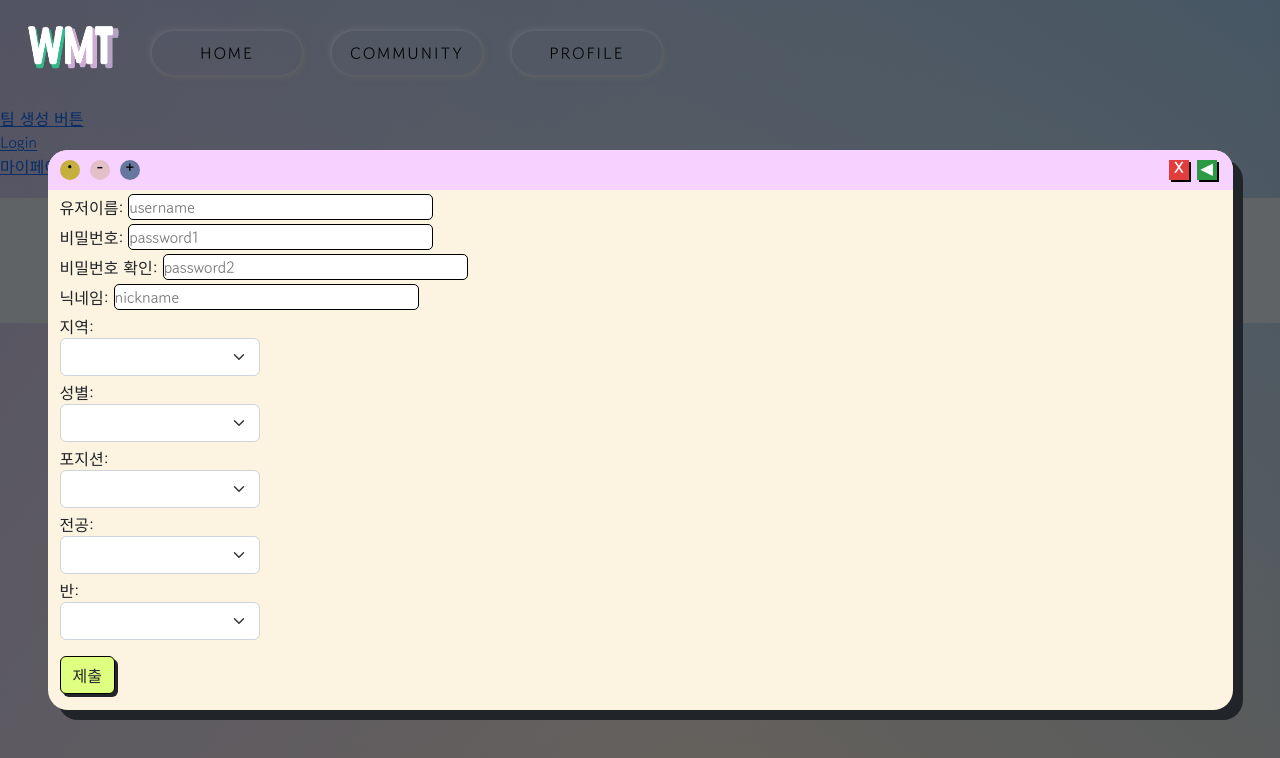
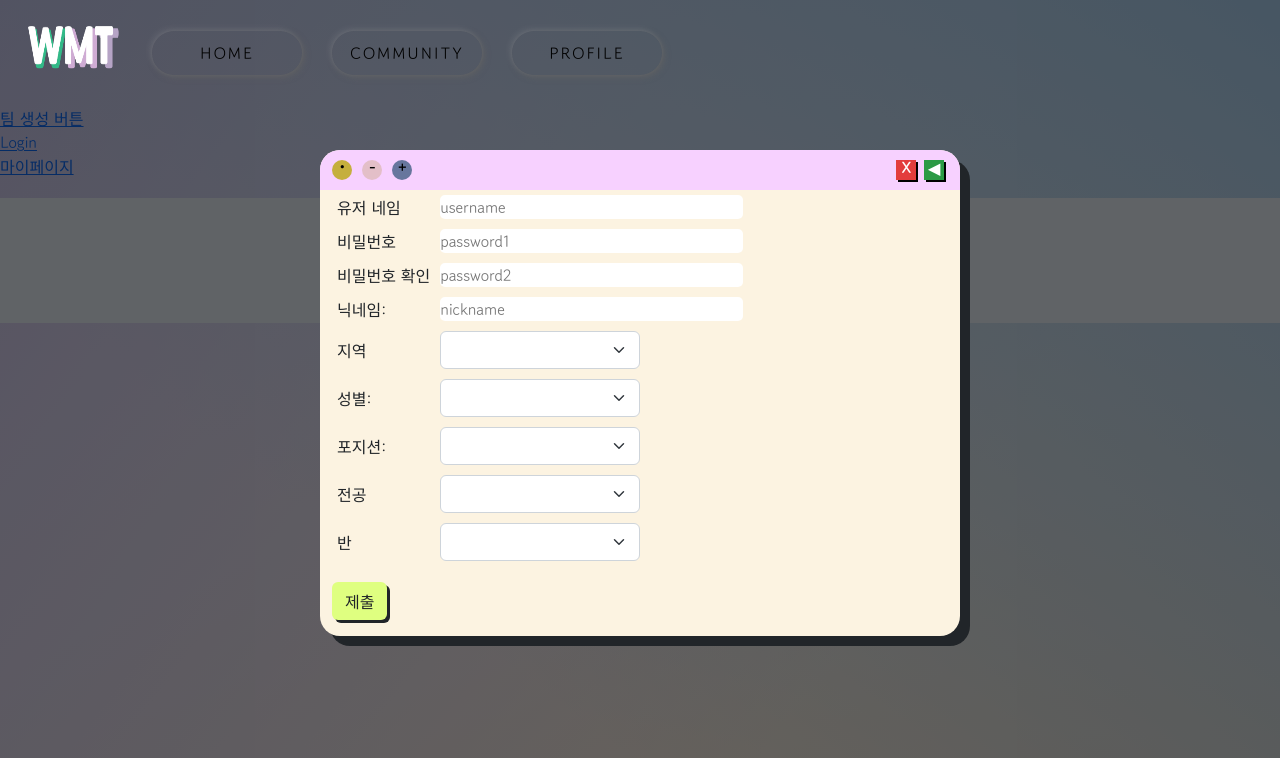
Before and after one commit to siwon-park/Find_Dev_Team, a Vue app in the folder fdt_pjt_front/: page /signup in a window 1280 px wide. Shown: the top 758 px of the page. Built offline with nearby package versions, Linux system fonts and the light colour scheme; a web font is replaced by a local one.

Commit message:
220703 hj:update

```diff
--- a/fdt_pjt_front/src/components/MainPage/MemberList.vue
+++ b/fdt_pjt_front/src/components/MainPage/MemberList.vue
@@ -1,4 +1,6 @@
 <template>
+<div>
+
   <div class="flip-card">
     <div class="flip-card-inner">
       <div class="flip-card-front">
@@ -10,6 +12,7 @@
 
       <div class="flip-card-back">
         <div class="inner-content py-3 px-3 d-flex flex-column justify-content-evenly">
+          <div class="container">
             <div class="each-content">
               닉네임: {{this.eachUser.nickname}} <a role="button" @click="followUser()"><i class="fa-solid fa-star" v-bind:class="{ bookmark: isBookmarked }"></i></a>
             </div>
@@ -29,10 +32,12 @@
               <a :href="this.eachUser.kakao_chat"> 카카오 오픈챗</a>
             </div>
             <div class="each-content">
-          깃허브 : {{this.eachUser.github_url}}
+              <a :href="this.eachUser.github_url">GitHub</a>
             </div>
             <div class="each-content">
               소개 : {{this.eachUser.intro}}
+            </div>
+          </div>
         </div>
       </div>
     </div>
--- a/fdt_pjt_front/src/views/Accounts/LoginForm.vue
+++ b/fdt_pjt_front/src/views/Accounts/LoginForm.vue
@@ -91,9 +91,10 @@ export default {
 
 .btn {
   background-color: #DFFF80;
-  border: 1px solid black;
+  /* border: 1px solid black; */
   box-shadow: 3px 3px;
   transition: transform 200ms, box-shadow 200ms;
+  margin-top: 10px;
 }
 
 .btn:active {
@@ -103,7 +104,7 @@ export default {
 #username, #password {
   background-color: white;
   border-radius: 5px;
-  border: 1px solid black;
+  /* border: 1px solid black; */
 }
 
 a {
@@ -124,7 +125,7 @@ a {
     color: black;
     text-align: center;
     font-weight: bolder;
-    border: 2px solid black;
+    /* border: 2px solid black; */
     font-size: 14px;
     margin-right: 10px;
     line-height: 15px;
--- a/fdt_pjt_front/src/views/Accounts/SignUpModal.vue
+++ b/fdt_pjt_front/src/views/Accounts/SignUpModal.vue
@@ -12,35 +12,51 @@
         </div>
         <div class="d-flex align-items-center">
           <div class="rectangle mx-1" @click="modalCloseBtn()">X</div>
-          <div class="arrow mx-1">◀</div>
+          <div class="arrow mx-1" @click="modalCloseBtn()">◀</div>
         </div>
       </div>
     </div>
     <div class="row">
       <form @submit.prevent="signup(signup_credentials)">
-        <div class="my-1">
-          <span>유저이름: </span>
-          <label for="username"></label>
+        <table>
+          <tbody>
+            <tr>
+              <td>
+                <label for="username">유저 네임</label>
+              </td>
+              <td>
                 <input v-model="signup_credentials.username" type="text" id="username" placeholder="username" required/>
-        </div>
-        <div class="my-1">
-          <span>비밀번호: </span>
-          <label for="password1"></label>
+              </td>
+            </tr>
+            <tr>
+              <td>
+                <label for="password1">비밀번호</label>
+              </td>
+              <td>
                 <input v-model="signup_credentials.password1" type="password" id="password1" placeholder="password1" required />
-        </div>
-        <div class="my-1">
-          <span>비밀번호 확인: </span>
-          <label for="password2"></label>
+              </td>
+            </tr>
+            <tr>
+              <td>
+                <label for="password2">비밀번호 확인</label>
+              </td>
+              <td>
                 <input v-model="signup_credentials.password2" type="password" id="password2" placeholder="password2" required />
-        </div>
-        <div class="my-1">
-          <span>닉네임: </span>
-          <label for="nickname"></label>
+              </td>
+            </tr>
+            <tr>
+              <td>
+                <label for="nickname">닉네임:</label>
+              </td>
+              <td>
                 <input v-model="signup_credentials.nickname" type="text" id="nickname" placeholder="nickname" required />
-        </div>
-        <div class="my-1">
-          <span>지역: </span>
-          <label for="region"></label>
+              </td>
+            </tr>
+            <tr>
+              <td>
+                <label for="region">지역</label>
+              </td>
+              <td>
                 <select v-model="signup_credentials.region" class="form-select" style="width:200px">
                   <option value="서울">서울</option>
                   <option value="대전">대전</option>
@@ -48,38 +64,46 @@
                   <option value="부울경">부울경</option>
                   <option value="구미">구미</option>
                 </select>
-          <!-- <input v-model="signup_credentials.region" type="text" id="region" placeholder="region" required /> -->
-        </div>
-        <div class="my-1">
-          <span>성별: </span>
-          <label for="sex"></label>
+              </td>
+            </tr>
+            <tr>
+              <td>
+                <label for="sex">성별:</label>
+              </td>
+              <td>
                 <select v-model="signup_credentials.sex" class="form-select" style="width:200px">
                   <option value="남">남</option>
                   <option value="여">여</option>
                 </select>
-          <!-- <input v-model="signup_credentials.sex" type="text" id="sex" placeholder="sex" required /> -->
-        </div>
-        <div class="my-1">
-          <span>포지션: </span>
-          <label for="position"></label>
+              </td>
+            </tr>
+            <tr>
+              <td>
+                <label for="position">포지션:</label>
+              </td>
+              <td>
                 <select v-model="signup_credentials.position" class="form-select" style="width:200px">
                   <option value="백엔드">백엔드</option>
                   <option value="프론트엔드">프론트엔드</option>
                 </select>
-          <!-- <input v-model="signup_credentials.position" type="text" id="position" placeholder="position" required /> -->
-        </div>
-        <div class="my-1">
-          <span>전공: </span>
-          <label for="major"></label>
+              </td>
+            </tr>
+            <tr>
+              <td>
+                <label for="major">전공</label>
+              </td>
+              <td>
                 <select v-model="signup_credentials.major" class="form-select" style="width:200px">
                   <option value="전공">전공</option>
                   <option value="비전공">비전공</option>
                 </select>
-          <!-- <input v-model="signup_credentials.major" type="text" id="major" placeholder="major" required /> -->
-        </div>
-        <div class="my-1">
-          <span>반: </span>
-          <label for="group"></label>
+              </td>
+            </tr>
+            <tr>
+              <td>
+                <label for="group">반</label>
+              </td>
+              <td>
                 <select v-model="signup_credentials.group" class="form-select" style="width:200px">
                   <option value="1">1반</option>
                   <option value="2">2반</option>
@@ -103,8 +127,10 @@
                   <option value="20">20반</option>
                   <option value="21">21반</option>
                 </select>
-          <!-- <input v-model="signup_credentials.group" type="text" id="group" placeholder="group" required /> -->
-        </div>
+              </td>
+            </tr>
+          </tbody>
+        </table>
         <div class="my-3">
           <button class="btn">제출</button>
         </div>
@@ -163,6 +189,7 @@ export default {
     border-radius: 20px;
     box-shadow: 10px 10px;
     margin-top: 100px;
+    width: 50%;
   }
 
   .my-modal {
@@ -182,12 +209,12 @@ export default {
   #username, #password1, #password2, #nickname, #region, #sex, #position, #major, #group {
     background-color: white;
     border-radius: 5px;
-    border: 1px solid black;
+    /* border: 1px solid black; */
   }
 
   .btn {
     background-color: #DFFF80;
-    border: 1px solid black;
+    /* border: 1px solid black; */
     box-shadow: 3px 3px;
     transition: transform 200ms, box-shadow 200ms;
   }
@@ -244,6 +271,7 @@ export default {
       line-height: 15px;
       box-shadow: black 2px 2px 0px;
       transition: transform 100ms, box-shadow 100ms;
+      cursor: pointer;
     }
 
     .arrow:active{
@@ -251,4 +279,7 @@ export default {
       box-shadow: black 0px 0px 0px;
     }
 
+  td {
+    padding: 5px;
+  }
 </style>
--- a/fdt_pjt_front/src/views/MainPage/MainPage.vue
+++ b/fdt_pjt_front/src/views/MainPage/MainPage.vue
@@ -1,6 +1,5 @@
 <template>
   <div>
-    <h1>메인페이지</h1>
     <div>
       <div class="container-fluid">
         <Flicking :options="{ circular: true }">
@@ -21,7 +20,7 @@
           v-for="eachUser in allUsers"
           :key="eachUser.id"
           :eachUser="eachUser"
-          class="mx-4"></MemberList>
+          class="mx-3"></MemberList>
         </div>
       </Flicking>
     </div>
--- a/fdt_pjt_front/src/views/MyPage/MyPage.vue
+++ b/fdt_pjt_front/src/views/MyPage/MyPage.vue
@@ -17,19 +17,12 @@
         </div>
         <div class="first d-flex">
           <div>
-            {{ this.currentUser.img }}
-          </div>
-          <div>
             이름 : {{ this.currentUser.username }}<br>
             성별 : {{ this.currentUser.sex }}<br>
             지역 : {{ this.currentUser.region }}<br>
             반 : {{ this.currentUser.group }}<br>
             포지션(B/F) : {{ this.currentUser.position }}<br>
             전공 : {{ this.currentUser.major }}
-          </div>
-        </div>
-        <!-- 부가 정보 -->
-        <div>
             소개 : {{ this.currentUser.intro }}<br>
             오픈 카카오 : {{ this.currentUser.kakao_chat }}<br>
             GitHub : {{ this.currentUser.github_url }}<br>
@@ -37,6 +30,7 @@
             약점 : {{ this.currentUser.strength }}<br>
             팀 : <span v-if="this.currentUser.my_team !== null">{{ this.currentUser.my_team.name }}</span>
               <span v-if="this.currentUser.my_team === null">팀이 없습니다</span>
+          </div>
         </div>
         <div class="d-flex">
           <button>
```
Also changed, not shown: 1 other file (tests, documents, lock files or other folders). Lines whose indentation alone changed are shown as unchanged.
